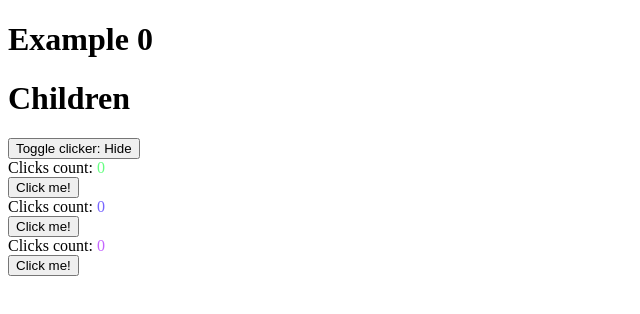
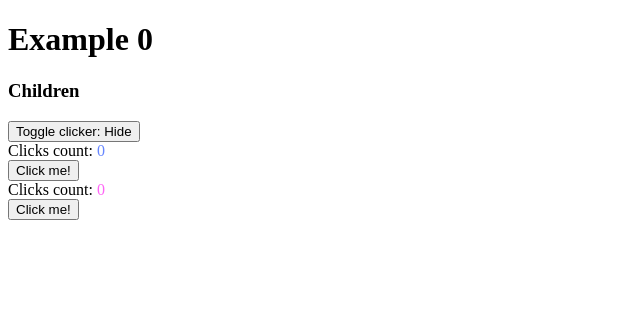
Before and after one commit to Sinarab/react-baby-steps, a React (Vite) app: page / in a window 1280 px wide. Shown: the top 314 px of the page, without its empty margins (0-640 px from the left). Built offline with nearby package versions, Linux system fonts and the light colour scheme.

Commit message:
looping data

```diff
--- a/src/App.jsx
+++ b/src/App.jsx
@@ -2,7 +2,7 @@ import { useState } from "react";
 import Clicker from "./components/Clicker";
 
 // creating a component
-export default function App({ children }) {
+export default function App({ clickersCount, children }) {
   const [hasClicker, setHasClicker] = useState(true);
   const [globalCount, setGlobalCount] = useState(0);
 
@@ -29,12 +29,24 @@ export default function App({ children }) {
         Toggle clicker: {hasClicker ? `Hide` : `Show`}
       </button>
       {/* {hasClicker ? <Clicker /> : null} */}
-      {hasClicker && (
+      {/* {hasClicker && (
         <>
           <Clicker increment={ increment } keyName="countA" color={genHSLColor()} />
           <Clicker increment={ increment } keyName="countB" color={genHSLColor()} />
           <Clicker increment={ increment } keyName="countC" color={genHSLColor()} />
         </>
+      )} */}
+
+      {[...Array(clickersCount)].map(
+        (_, i) =>
+          hasClicker && (
+            <Clicker
+              key={i}
+              increment={increment}
+              keyName={`count${i}`}
+              color={genHSLColor()}
+            />
+          )
       )}
     </>
   );
--- a/src/index.jsx
+++ b/src/index.jsx
@@ -6,8 +6,8 @@ const root = createRoot(document.querySelector("#root"));
 
 root.render(
   <div>
-    <App>
-      <h1>Children</h1>
+    <App clickersCount={2}>
+      <h3>Children</h3>
     </App>
   </div>
 );
```
